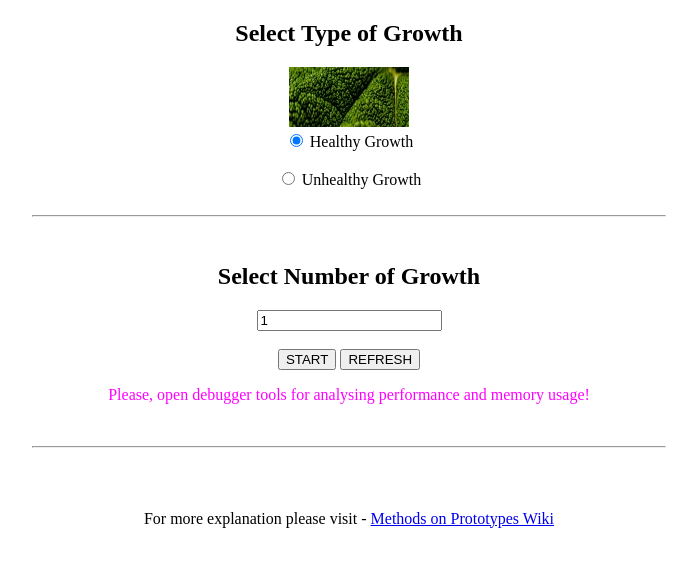
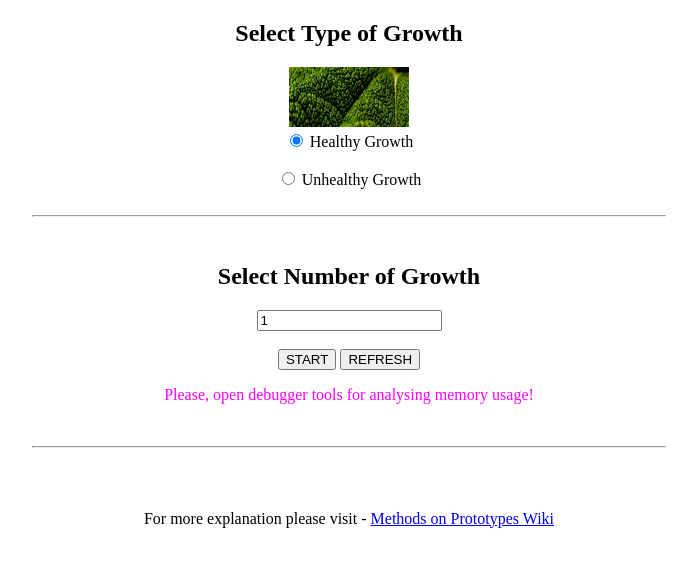
Before and after one commit to Incrementis/Javascript-methods-on-prototypes-, a plain HTML site: page index.html in a window 1280 px wide. Shown: the whole page, without its empty margins (291-988 px from the left). Drawn offline with Linux system fonts and the light colour scheme.

Commit message:
Text information update
Changed information text and the depending result on the picture Figure1.png

```diff
--- a/index.html
+++ b/index.html
@@ -63,7 +63,7 @@
 			<button type="button" onclick="numOfGrowth();">START</button>
 			<button type="button" onclick="refresh();">REFRESH</button>
 
-			<p style="color:magenta;">Please, open debugger tools for analysing performance and memory usage!</p>
+			<p style="color:magenta;">Please, open debugger tools for analysing memory usage!</p>
 
 		</section>
 
```
Also changed, not shown: wiki_images/Figure1.png.
